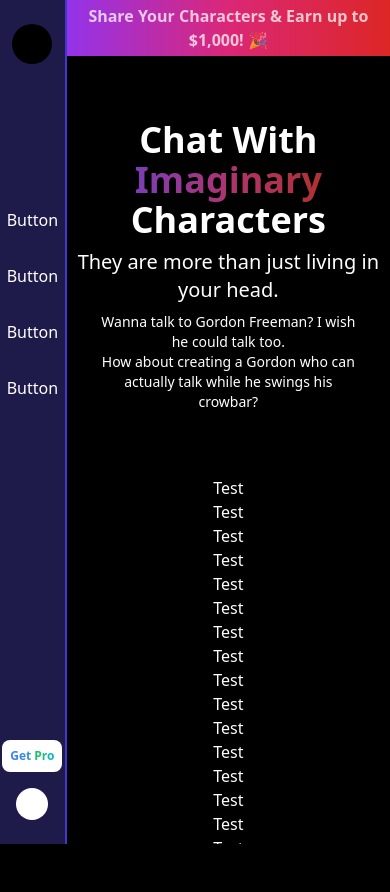
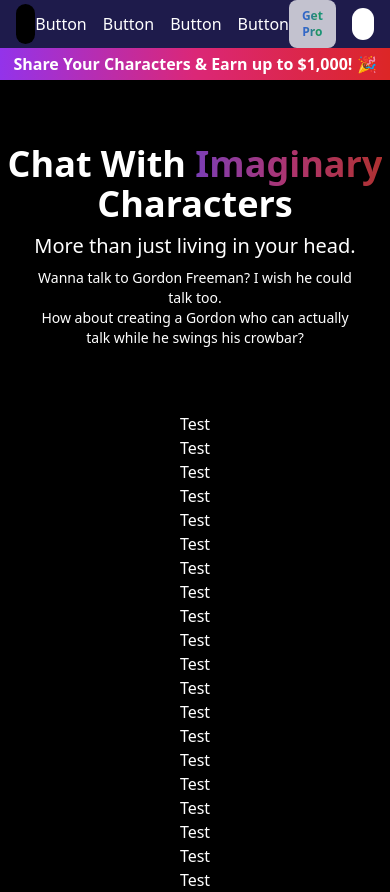
Before and after one commit to kelvinthh/carter-remix, a React (Vite) app: page / in a window 390 px wide. Before the commit the page ends 844 px from the top, so only its background shows below. Built offline with nearby package versions, Linux system fonts and the light colour scheme; what tailwindcss-animated would draw is missing.

Commit message:
Move left bar to top at small screen

```diff
--- a/src/App.tsx
+++ b/src/App.tsx
@@ -3,7 +3,7 @@ import Content from "./pages/Content";
 
 function App() {
   return (
-    <div className="h-full min-h-screen flex flex-row">
+    <div className="h-full min-h-screen flex flex-col sm:flex-row">
       <Header />
       <Content />
     </div>
--- a/src/components/Header.tsx
+++ b/src/components/Header.tsx
@@ -2,26 +2,26 @@ export default function Header() {
   return (
     // The real website left bar does not scale at small screen
     // So I add a little breakpoint here just to give more space to content at sm
-    <header className="left-0 top-0 z-10 flex h-full min-h-screen w-20 animate-fade flex-col items-center border-r-2 border-indigo-700 bg-indigo-950 py-6 text-white transition-all animate-ease-in-out sm:w-24">
+    <header className="top-0 z-10 flex h-12 animate-fade flex-row items-center justify-between border-indigo-700 bg-indigo-950 px-4 text-white transition-all animate-ease-in-out sm:left-0 sm:h-full sm:min-h-screen sm:w-24 sm:flex-col sm:justify-center sm:border-r-2 sm:px-0 sm:py-6">
       {/* Icon */}
-      <div className="mb-auto h-10 w-10 animate-fade-right rounded-full bg-black animate-delay-200" />
+      <div className="h-10 w-10 animate-fade-right rounded-full bg-black animate-delay-200 sm:mb-auto" />
       {/* Main button group */}
-      <div className="mt-36 flex animate-fade-right flex-col space-y-8 animate-delay-500 animate-ease-in-out">
+      <div className="flex animate-fade-right flex-row space-x-4 animate-delay-500 animate-ease-in-out sm:mt-36 sm:flex-col sm:space-x-0 sm:space-y-8">
         <button>Button</button>
         <button>Button</button>
         <button>Button</button>
         <button>Button</button>
       </div>
       {/* Spacer */}
-      <div className="flex-grow bg-white" />
+      <div className="hidden flex-grow bg-white sm:flex" />
       {/* Bottom buttons */}
-      <div className="flex animate-fade-right flex-col items-center space-y-4 animate-delay-700 animate-ease-in-out">
-        <button className="flex animate-wiggle-more animate-infinite items-center justify-center rounded-lg bg-white p-2">
+      <div className="flex animate-fade-right flex-row items-center space-x-4 animate-delay-700 animate-ease-in-out sm:flex-col sm:space-x-0 sm:space-y-4">
+        <button className="flex animate-pulse items-center justify-center rounded-lg bg-white p-2 sm:animate-wiggle-more sm:animate-infinite">
           <span className="bg-gradient-to-r from-blue-500 from-30% via-green-500 to-cyan-500 bg-clip-text text-xs font-bold text-transparent sm:text-base">
             Get Pro
           </span>
         </button>
-        <div className="mb-auto h-8 w-8 rounded-full bg-white" />
+        <div className="h-8 w-8 rounded-full bg-white sm:mb-auto" />
       </div>
     </header>
   );
--- a/src/pages/Content.tsx
+++ b/src/pages/Content.tsx
@@ -18,9 +18,9 @@ export default function Content() {
           Characters
         </h1>
         <h2 className="animate-fade-up text-xl font-medium animate-delay-[1000ms] animate-ease-in-out sm:text-2xl">
-          They are more than just living in your head.
+          More than just living in your head.
         </h2>
-        <h3 className="animate-fade-up px-8 animate-delay-[1000ms] animate-ease-in-out text-sm sm:text-base">
+        <h3 className="animate-fade-up px-8 text-sm animate-delay-[1000ms] animate-ease-in-out sm:text-base">
           Wanna talk to Gordon Freeman? I wish he could talk too.
           <br />
           How about creating a Gordon who can actually talk while he swings his
```
